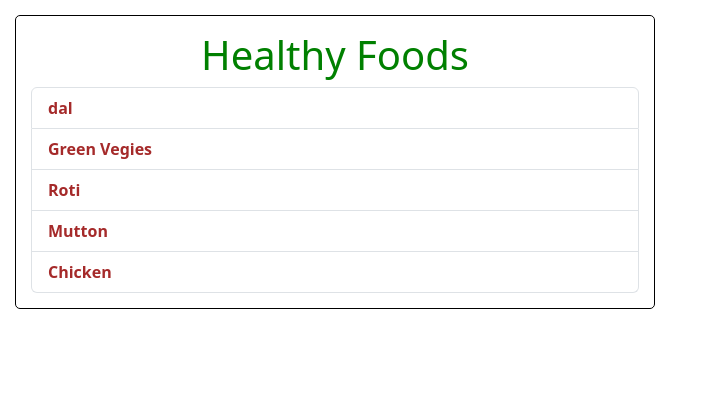
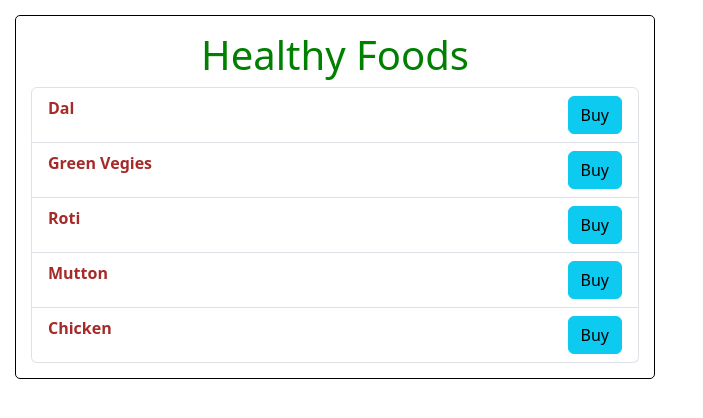
Before and after one commit to rayhqE/REACT, a React (Vite) app in the folder Handling-Events/: page / in a window 1280 px wide. Shown: the top 418 px of the page, without its empty margins (0-703 px from the left). Built offline with nearby package versions, Linux system fonts and the light colour scheme.

Commit message:
added onClick on Buttons

```diff
--- a/Handling-Events/src/App.jsx
+++ b/Handling-Events/src/App.jsx
@@ -5,7 +5,7 @@ import "./App.css";
 import Container from "./components/Container";
 
 function App() {
-  let foodItems = ["dal", "Green Vegies", "Roti", "Mutton", "Chicken"];
+  let foodItems = ["Dal", "Green Vegies", "Roti", "Mutton", "Chicken"];
   return (
     <>
       <Container>
--- a/Handling-Events/src/components/Item.jsx
+++ b/Handling-Events/src/components/Item.jsx
@@ -1,9 +1,20 @@
 import styles from "./Item.module.css";
 
 function Item({ foodItems }) {
+  function onClickCheck(event) {
+    console.log(event);
+
+    console.log(`${foodItems} being bought`);
+  }
   return (
     <li className={`${styles["kg-item"]} list-group-item`}>
       <span className={styles["kg-span"]}>{foodItems}</span>
+      <button
+        className={`${styles.button} btn btn-info`}
+        onClick={(event) => onClickCheck(event)}
+      >
+        Buy
+      </button>
     </li>
   );
 }
--- a/Handling-Events/src/components/Item.module.css
+++ b/Handling-Events/src/components/Item.module.css
@@ -5,3 +5,7 @@
   font-weight: 600;
   color: brown;
 }
+
+.button{
+  float: right;
+}
```
